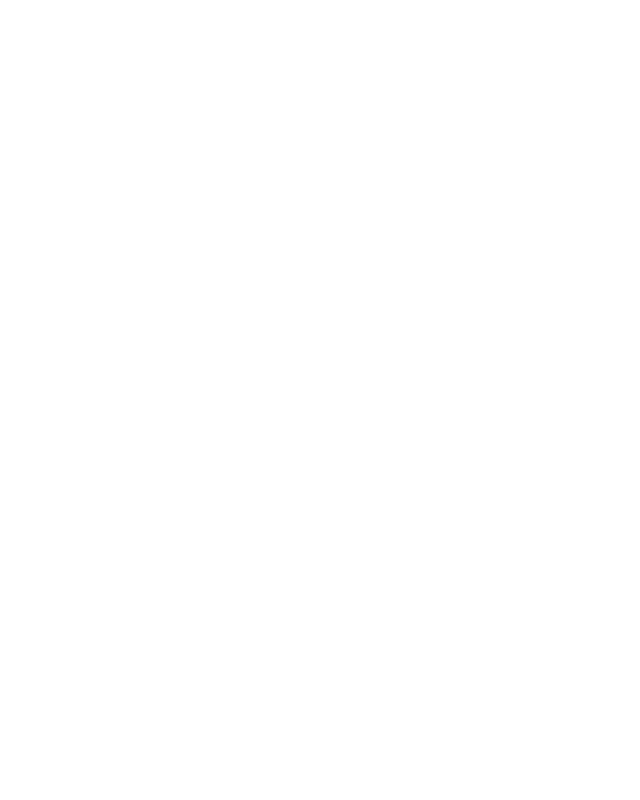
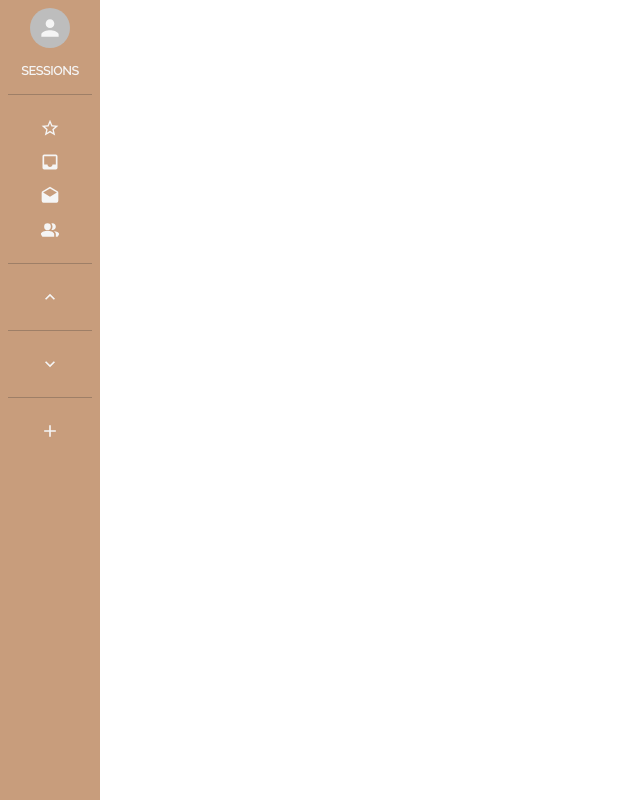
Before and after one commit to KayodeOlusi/holy-fellowship, a React (Create React App) app: page /sessions in a window 1280 px wide. Before the commit this address had no page. Shown: the whole page, without its empty margins (0-640 px from the left). Built offline with nearby package versions, Linux system fonts and the light colour scheme.

Commit message:
about to start chatting functionality

```diff
--- a/src/App.css
+++ b/src/App.css
@@ -172,6 +172,44 @@
 }
 /*********************END OF FOOTER STYLING******************************************/
 
+/*********************SESSIONS STYLING******************************************/
+
+.sessions {
+  display: flex;
+  height: 100vh;
+}
+
+.sessions-sidebar {
+  flex: 0.3;
+  background-color: #c89d7c;
+  max-width: 100px;
+  overflow-y: scroll;
+  padding: 8px;
+}
+
+.sessions-sidebar::-webkit-scrollbar {
+  display: none;
+}
+
+.sessions-sidebar h2 {
+  color: whitesmoke;
+  font-weight: 900;
+  font-size: 12px;
+}
+
+.sessions-sidebar .avatar {
+  margin: 0 auto;
+}
+
+.sessions-sidebar .MuiSvgIcon-root {
+  margin: 5px 0px;
+  padding: 1px 2px;
+  color: whitesmoke;
+  border-radius: 999px;
+}
+
+/*********************END OF SESSIONS STYLING******************************************/
+
 
 
 
@@ -240,6 +278,11 @@
     padding: 5px 8px;
     font-size: 13px;
   }
+
+  .sessions-sidebar {
+    flex: 0.2;
+    max-width: 80px;
+  }
 }
 
 @media only screen and (min-width: 481px) and (max-width: 768px) {
@@ -262,6 +305,11 @@
 
   .navbar .navbar-left .nav-links .navbar-links {
     padding: 0px 25px;
+  }
+
+  .sessions-sidebar {
+    flex: 0.2;
+    max-width: 80px;
   }
 }
 
--- a/src/App.js
+++ b/src/App.js
@@ -3,6 +3,7 @@
 import Login from "./components/auth/Login";
 import { Routes, Route } from "react-router-dom";
 import Home from "./components/home/Home";
+import Sessions from "./components/sessions/Sessions";
 
 function App() {
   return (
@@ -10,6 +11,7 @@
         <Routes>
           <Route path = "/login" element = { <Login /> } />
           <Route path = "/" element = { <Home /> } />
+          <Route path = "/sessions" element = { <Sessions /> } />
         </Routes>
     </div>
   );
--- a/src/components/home/Navbar.js
+++ b/src/components/home/Navbar.js
@@ -35,7 +35,7 @@
                     <div className="nav-links d-flex justify-content-space-between align-items-center container">
                         <Link to= "/" className = "navbar-links"> Home </Link>
                         <Link to= "/" className = "navbar-links"> Bible </Link>
-                        <Link to= "/" className = "navbar-links"> Sessions </Link>
+                        <Link to= "/sessions" className = "navbar-links"> Sessions </Link>
                         <Link to= "/" className = "navbar-links"> Contact </Link>
                     </div>
                 </div>
--- /dev/null
+++ b/src/components/sessions/Chat.js
@@ -0,0 +1,9 @@
+const Chat = () => {
+    return (
+        <div className="chat">
+
+        </div>
+     );
+}
+
+export default Chat;
--- /dev/null
+++ b/src/components/sessions/SessionSidebarOptions.js
@@ -0,0 +1,9 @@
+const SessionSidebarOptions = ({ Icon, title }) => {
+    return (
+        <div className="sessions-sidebar-options text-center">
+            { Icon && <Icon /> }
+        </div>
+     );
+}
+
+export default SessionSidebarOptions;
--- /dev/null
+++ b/src/components/sessions/Sessions.js
@@ -0,0 +1,14 @@
+import Chat from "./Chat";
+import SessionsSidebar from "./SessionsSidebar";
+
+
+const Sessions = () => {
+    return (
+        <div className="sessions">
+            <SessionsSidebar />
+            <Chat />
+        </div>
+     );
+}
+
+export default Sessions;
--- /dev/null
+++ b/src/components/sessions/SessionsSidebar.js
@@ -0,0 +1,25 @@
+import { Add, Drafts, ExpandLess, ExpandMore, Inbox, PeopleAlt, StarBorder } from "@mui/icons-material";
+import { Avatar } from "@mui/material";
+import SessionSidebarOptions from "./SessionSidebarOptions";
+
+const SessionsSidebar = () => {
+    return (
+        <div className="sessions-sidebar">
+            <Avatar className = "avatar" />
+            <h2 className = "mt-3 text-center" >SESSIONS</h2>
+            <hr />
+            <SessionSidebarOptions Icon = { StarBorder } title = "Starred" />
+            <SessionSidebarOptions Icon = { Inbox } title = "Mentions" />
+            <SessionSidebarOptions Icon = { Drafts } title = "Saved" />
+            <SessionSidebarOptions Icon = { PeopleAlt } title = "People" />
+            <hr />
+            <SessionSidebarOptions Icon = { ExpandLess } title = "Show Less" />
+            <hr />
+            <SessionSidebarOptions Icon = { ExpandMore } title = "Channel" />
+            <hr />
+            <SessionSidebarOptions Icon = { Add } title = "Add Channel" />
+        </div>
+     );
+}
+
+export default SessionsSidebar;
```
